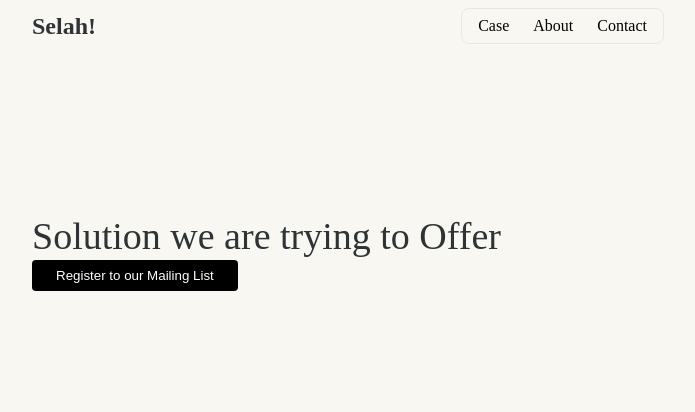
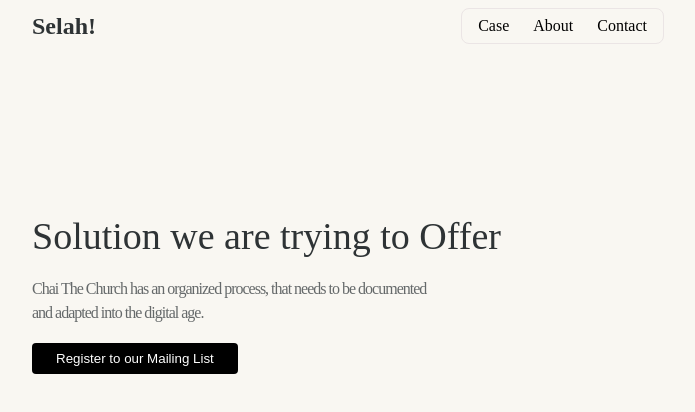
Before and after one commit to byfolarin/Selah, a React (Vite) app in the folder Selah/: page /Case in a window 1280 px wide. Shown: the top 412 px of the page, without its empty margins (292-987 px from the left). Built offline with nearby package versions, Linux system fonts and the light colour scheme; a web font is replaced by a local one.

Commit message:
Case update

```diff
--- a/Selah/src/components/website/Case.jsx
+++ b/Selah/src/components/website/Case.jsx
@@ -7,9 +7,9 @@ const Case = () => {
           <h1>Solution we are trying to Offer
         </h1>
 
-        {/* <h2>Chai The Church has an organized process, that needs to be documented <br />
+        <h2>Chai The Church has an organized process, that needs to be documented <br />
         and adapted into the digital age.
-        </h2> */}
+        </h2>
 
       <div className="get-started-button">
         <button className='Sign-up-button'>
```
